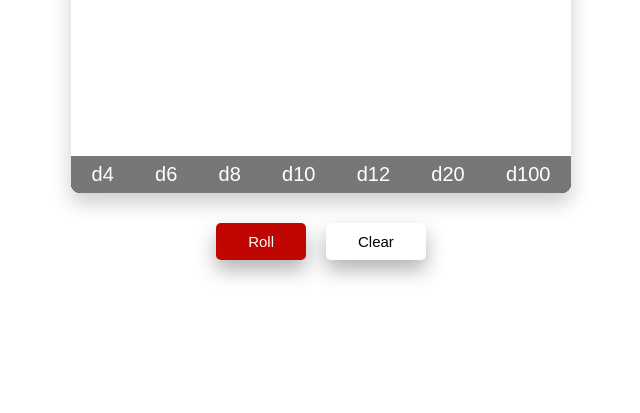
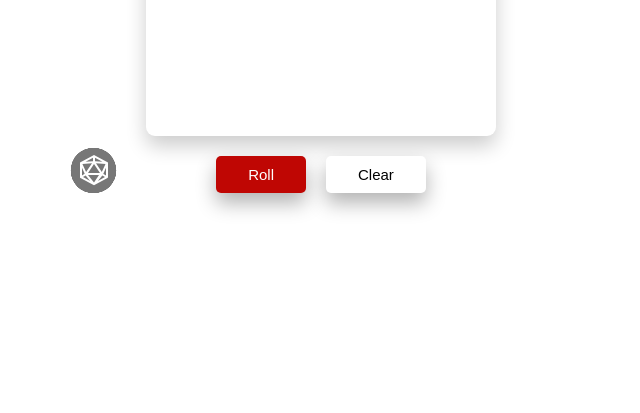
Before and after one commit to StanishCode/Dice-Roller, a plain HTML site: page index.html in a window 1280 px wide. Shown: the part 387-800 px from the top of the page, without its empty margins (319-959 px from the left). Drawn offline with Linux system fonts and the light colour scheme.

Commit message:
brought dice buttons to the side of display and add expand/collapse logic

```diff
--- a/app.js
+++ b/app.js
@@ -1,7 +1,10 @@
-const dies = document.querySelector(".dies");
+const dies = document.querySelectorAll(".btn");
+const diceMenuBtn = document.querySelector(".dice-menu-btn");
+const menuIcons = document.querySelectorAll(".dice-menu-btn svg");
 const amountDisplay = document.querySelector(".amount-display");
 const resultsDisplay = document.querySelector(".results-display");
 const btnRoll = document.querySelector(".roll");
+const btnClear = document.querySelector(".clear");
 
 const diceAmount = { 4: 0, 6: 0, 8: 0, 10: 0, 12: 0, 20: 0, 100: 0 };
 const diceReady = [];
@@ -13,19 +16,39 @@ const amountsList = () => {
     .join(" + ");
 };
 
-dies.addEventListener("click", (event) => {
-  if (event.target.closest(".btn")) {
-    const diceType = event.target.dataset.dice;
-    diceAmount[diceType]++;
-    diceReady.push(diceType);
+dies.forEach((dice) =>
+  dice.addEventListener("click", (event) => {
+    if (event.target.closest(".btn")) {
+      const diceType = event.target.closest(".btn").dataset.dice;
+      diceAmount[diceType]++;
+      diceReady.push(diceType);
 
-    amountDisplay.innerHTML = "";
-    amountDisplay.innerHTML = `${amountsList()}`;
-    console.log(diceReady);
+      amountDisplay.innerHTML = "";
+      amountDisplay.innerHTML = `${amountsList()}`;
+    }
+  })
+);
+
+diceMenuBtn.addEventListener("click", (event) => {
+  if (event.target.closest(".dice-menu-btn")) {
+    menuIcons.forEach((icon) => icon.classList.toggle("hidden"));
+
+    if (!menuIcons[0].classList.contains("hidden")) {
+      for (let i = 1; i <= dies.length; i++) {
+        dies[i - 1].style.transform = `translateY(-${125 * i}%)`;
+      }
+    } else {
+      for (let i = 1; i <= dies.length; i++) {
+        dies[i - 1].style.transform = `translateY(0%)`;
+      }
+    }
   }
 });
 
 btnRoll.addEventListener("click", () => {
+  if (diceReady.length === 0) {
+    return;
+  }
   const result = diceReady.reduce((sum, cur) => {
     return (sum += Math.floor(Math.random() * cur) + 1);
   }, 0);
--- a/index.html
+++ b/index.html
@@ -8,23 +8,132 @@
     <title>Dice Roller</title>
   </head>
   <body>
+    <main class="container">
       <div class="content">
         <div class="results-display">Select Your Dice</div>
         <div class="amount-display"></div>
-      <div class="dies">
-        <button class="btn" data-dice="4">d4</button>
-        <button class="btn" data-dice="6">d6</button>
-        <button class="btn" data-dice="8">d8</button>
-        <button class="btn" data-dice="10">d10</button>
-        <button class="btn" data-dice="12">d12</button>
-        <button class="btn" data-dice="20">d20</button>
-        <button class="btn" data-dice="100">d100</button>
       </div>
+      <div class="dies bottom-corner">
+        <button class="btn bottom-corner" data-dice="20">
+          <svg
+            xmlns="http://www.w3.org/2000/svg"
+            width="28"
+            height="31"
+            fill="#fff"
+          >
+            <path
+              d="M14 0 0 7.5v15.2l14 7.5 13-7 1-.6V7.5L14 0Zm-2 8.3-5.9 8.8-3.7-8 9.6-.8ZM8 18l6-9.1 6 9.1H8Zm13.8-.9L16 8.3l9.5.7-3.7 8.1ZM15 2.8l7.4 4-7.4-.6V2.8Zm-2 0v3.4l-7.4.6 7.4-4Zm-11 10 2.7 6L2 20.4v-7.6Zm1 9.3 2.7-1.6 4.4 5.5L3 22.1ZM8 20h11l-5 7.5L8 20Zm9.9 5.9 4.4-5.5L25 22l-7.1 3.9Zm5.6-7-.2-.1 2.7-6v7.6l-2.5-1.5Z"
+            />
+          </svg>
+        </button>
+        <button class="btn bottom-corner" data-dice="4">
+          <svg
+            xmlns="http://www.w3.org/2000/svg"
+            width="31"
+            height="27"
+            fill="none"
+          >
+            <path
+              d="M14.5 2 2 25.5h22.5M14.5 2l10 23.5M14.5 2l15 11-5 12.5"
+              stroke="#fff"
+              stroke-width="1.75"
+            />
+          </svg>
+        </button>
+        <button class="btn bottom-corner" data-dice="6">
+          <svg
+            xmlns="http://www.w3.org/2000/svg"
+            width="27"
+            height="27"
+            fill="none"
+          >
+            <path
+              d="M1 6.978h17.602M1 6.978 10.444 1H26M1 6.978V26h17.602m0-19.022L26 1m-7.398 5.978V26M26 1v17.391L18.602 26"
+              stroke="#fff"
+              stroke-width="1.75"
+            />
+          </svg>
+        </button>
+        <button class="btn bottom-corner" data-dice="8">
+          <svg
+            xmlns="http://www.w3.org/2000/svg"
+            width="26"
+            height="31"
+            fill="#fff"
+          >
+            <path
+              d="M13 0 0 8v13l13 10 13-10V8L13 0Zm11 15.9L17 4.5 24 9v6.9ZM13 2l.1.1L24.2 20H1.8L12.9 2.1 13 2ZM9 4.5 2 15.9V9l7-4.5ZM3.9 22h18.2L13 28.5 3.9 22Z"
+            />
+          </svg>
+        </button>
+        <button class="btn bottom-corner" data-dice="10">
+          <svg
+            xmlns="http://www.w3.org/2000/svg"
+            width="32"
+            height="29"
+            fill="#fff"
+          >
+            <path
+              d="M16 0 0 12l1 6 15 11 15-11 1-6L16 0Zm13.7 12.8-.5 3.2-3.5-1.7-5.4-9 9.4 7.5ZM15 19.6v6.1l-11.1-8L7 16.1l8 3.5Zm2 0 8-3.5 3.1 1.6L17 25.8v-6.2Zm6.6-5.1L16 17.9l-7.6-3.4L16 2.9l7.6 11.6ZM2.3 12.8l9.4-7.5-5.4 9L2.8 16l-.5-3.2Z"
+            />
+          </svg>
+        </button>
+        <button class="btn bottom-corner" data-dice="12">
+          <svg
+            xmlns="http://www.w3.org/2000/svg"
+            width="30"
+            height="32"
+            fill="#fff"
+          >
+            <path
+              d="M25 4 15 0 5 4l-5 7v10l6 7 9 4 9-4 6-7V11l-5-7ZM2 11.9 6 14l3.7 8.2-3.4 3.4L2 21v-9.1ZM12 22l-3.7-7.2L15 9.2l6.7 5.5L18 22h-6Zm16-1-4.3 4.7-3.4-3.4L24 14l4-2.1V21ZM16 2.2l7.8 3.6L27 10l-4.5 2.6L16 7.5V2.2ZM6.2 5.8 14 2.2v5.2l-6.5 5.1-.5-.1L3 10l3.2-4.2Zm2.1 21 3-3h7.5l3 3L15 30l-6.7-3.2Z"
+            />
+          </svg>
+        </button>
+        <button class="btn bottom-corner" data-dice="100">
+          <svg
+            xmlns="http://www.w3.org/2000/svg"
+            width="32"
+            height="29"
+            fill="#fff"
+          >
+            <path
+              d="M16 0 0 12l1 6 15 11 15-11 1-6L16 0Zm13.7 12.8-.5 3.2-3.5-1.7-5.4-9 9.4 7.5ZM15 19.6v6.1l-11.1-8L7 16.1l8 3.5Zm2 0 8-3.5 3.1 1.6L17 25.8v-6.2Zm6.6-5.1L16 17.9l-7.6-3.4L16 2.9l7.6 11.6ZM2.3 12.8l9.4-7.5-5.4 9L2.8 16l-.5-3.2Z"
+            />
+          </svg>
+        </button>
+        <button class="dice-menu-btn bottom-corner">
+          <svg
+            class="close-icon hidden"
+            xmlns="http://www.w3.org/2000/svg"
+            width="18"
+            height="18"
+            fill="none"
+          >
+            <path
+              fill-rule="evenodd"
+              clip-rule="evenodd"
+              d="M16 8h-6V2a1 1 0 1 0-2 0v6H2a1 1 0 1 0 0 2h6v6a1 1 0 1 0 2 0v-6h6a1 1 0 1 0 0-2Z"
+              fill="#BFCCD6"
+            />
+          </svg>
+          <svg
+            xmlns="http://www.w3.org/2000/svg"
+            width="28"
+            height="31"
+            fill="#fff"
+          >
+            <path
+              d="M14 0 0 7.5v15.2l14 7.5 13-7 1-.6V7.5L14 0Zm-2 8.3-5.9 8.8-3.7-8 9.6-.8ZM8 18l6-9.1 6 9.1H8Zm13.8-.9L16 8.3l9.5.7-3.7 8.1ZM15 2.8l7.4 4-7.4-.6V2.8Zm-2 0v3.4l-7.4.6 7.4-4Zm-11 10 2.7 6L2 20.4v-7.6Zm1 9.3 2.7-1.6 4.4 5.5L3 22.1ZM8 20h11l-5 7.5L8 20Zm9.9 5.9 4.4-5.5L25 22l-7.1 3.9Zm5.6-7-.2-.1 2.7-6v7.6l-2.5-1.5Z"
+            />
+          </svg>
+        </button>
       </div>
       <div class="action-btns">
         <button class="btn-large roll">Roll</button>
         <button class="btn-large clear">Clear</button>
       </div>
+    </main>
     <script src="app.js"></script>
   </body>
 </html>
--- a/style.css
+++ b/style.css
@@ -5,11 +5,23 @@
   font-size: 62.5%;
 }
 
-.content {
+.container {
   height: 50rem;
   width: 50rem;
+  margin: 8rem auto 3rem;
+  position: relative;
+
+  display: flex;
+  flex-direction: column;
+  justify-content: end;
+  align-items: center;
+  gap: 2rem;
+}
+
+.content {
+  height: 70%;
+  width: 70%;
   border-radius: 9px;
-  margin: 8rem auto 3rem;
   overflow: hidden;
   box-shadow: 0 1rem 2rem rgba(0, 0, 0, 0.2);
 
@@ -39,20 +51,51 @@
 }
 
 .dies {
-  background-color: black;
-  height: 7.5%;
+  height: 100%;
+
+  display: flex;
+  flex-direction: column;
+  justify-content: end;
+  gap: 1rem;
+}
+
+.btn,
+.dice-menu-btn {
+  height: 4.5rem;
+  width: 4.5rem;
+  background-color: #777;
+  border-radius: 50%;
+  border: none;
+  color: white;
+  font-size: 2rem;
+  transition: all 0.5s;
 
   display: flex;
   justify-content: center;
+  align-items: center;
 }
 
-.btn {
-  background-color: #777;
-  border: none;
-  color: white;
-  font-size: 2rem;
-  flex: auto;
-  transition: all 0.5s;
+.bottom-corner {
+  position: absolute;
+  left: 0;
+  bottom: 0;
+}
+
+.dice-menu-btn {
+  z-index: 100;
+}
+
+.hidden {
+  display: none;
+  z-index: -1;
+}
+
+.close-icon {
+  transform: rotate(45deg);
+}
+
+.expand {
+  transform: translateY(-125%);
 }
 
 .btn:hover {
```
Lines whose indentation alone changed are shown as unchanged.
